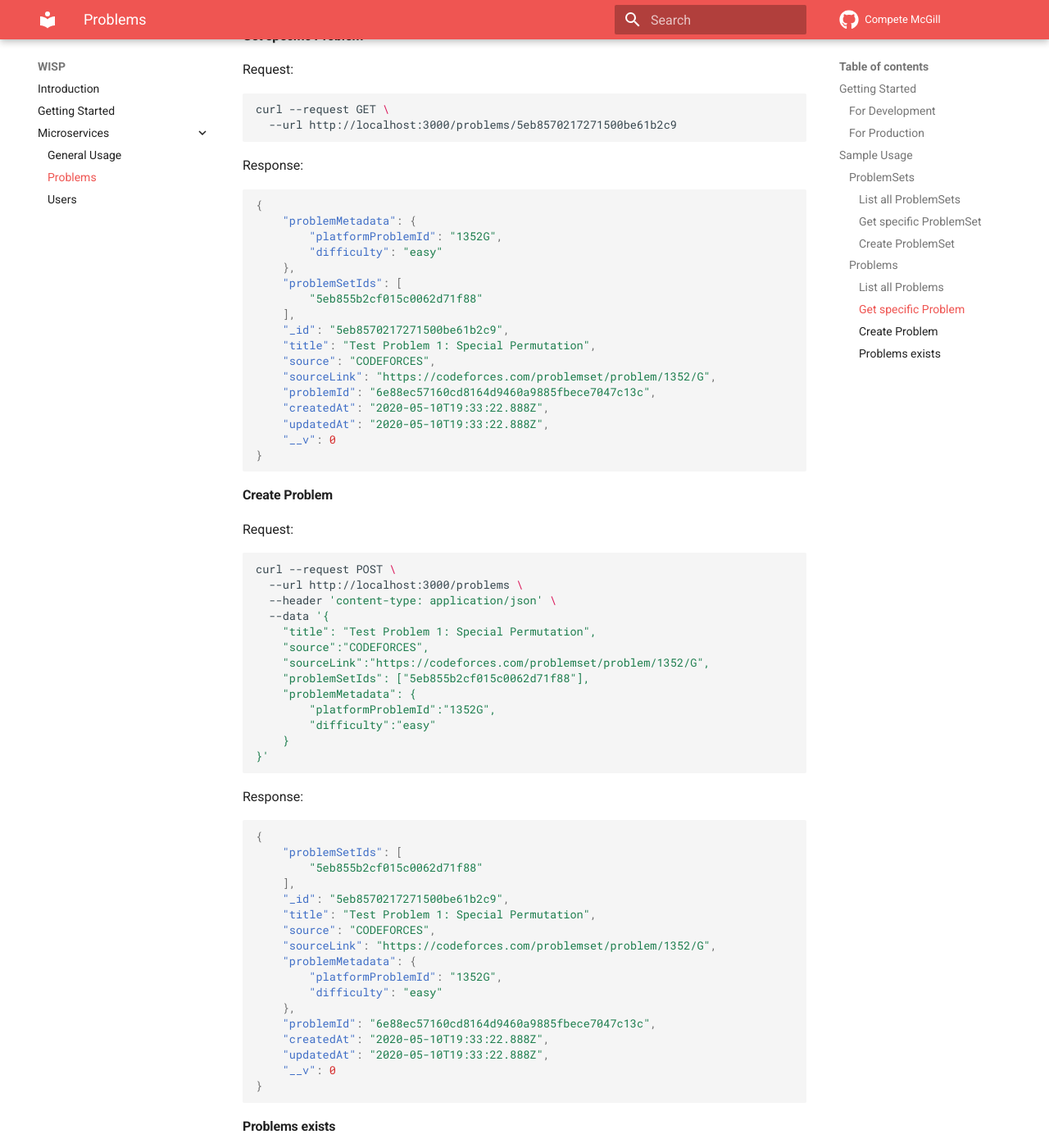
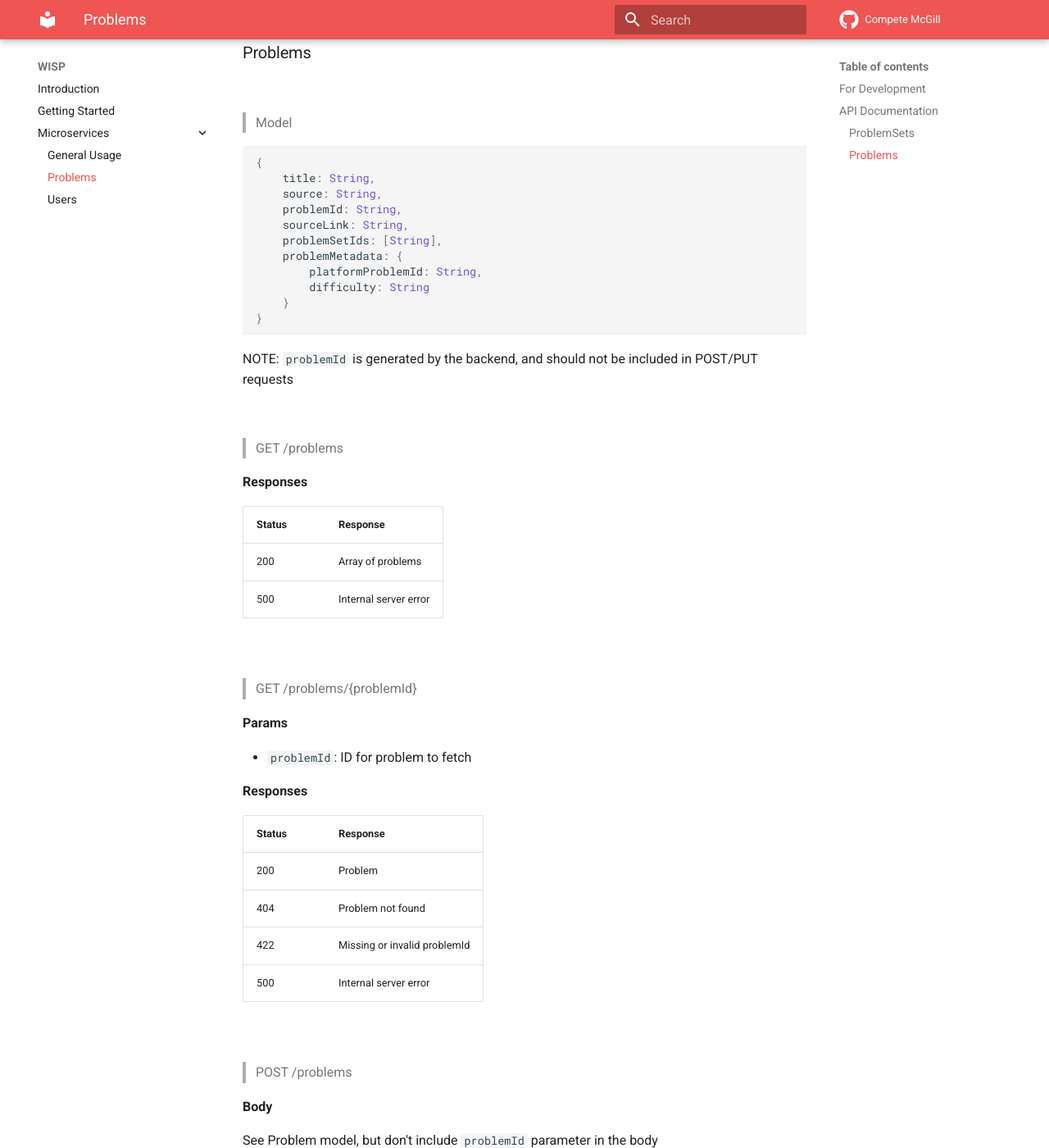
Before and after one commit to competemcgill/wisp, an MkDocs documentation site: the page built from docs/microservices/problems.md, in a window 1280 px wide and 1400 px high, scrolled down 3506 px. Shown: the whole window at 82% size. Built offline with MkDocs 1.6.1 and Material for MkDocs 9.7.7, drawn with Linux system fonts in a browser that asks for light colours; some of the changed text lies outside the part shown.

Commit message:
Finish and polish problems microservice docs

````diff
--- a/docs/microservices/problems.md
+++ b/docs/microservices/problems.md
@@ -2,264 +2,255 @@
 
 Among other functionality, WISP hosts an evolving set of problems and problem sets for users to attempt, and tracks their progress. The purpose of this microservice is to manage all data and logic relating to these problems and problem sets.
 
-## Getting Started
+## For Development
 
-### For Development
+**Running locally**
 
-**Requirements**
+The problems microservice does not depend on any other microservice to be running simultaneously.
 
-* [`docker`](https://www.docker.com/)
-* [`docker-compose`](https://docs.docker.com/compose/)
+1. Clone [the repository](https://github.com/Compete-McGill/wisp-problems-microservice), and navigate to the root of the project.
 
-**Running**
-
-Clone the repository, and navigate to the root of the project.
-
-Then run:
+2. Then navigate to the root of the repo and run:
 
 ```bash
+npm install
 npm start
 ```
 
-### For Production
+see `npm start` in [Available Commands](../general#available-commands)
 
-**Requirements**
+## API Documentation
 
-* [`docker`](https://www.docker.com/)
-
-**Build**
-
-Clone the repository, and navigate to the root of the project.
-
-Then run:
-
-```bash
-docker build -t wisp-problems-microservice:latest
-```
-```bash
-docker run --rm -d -p 3000:3000 wisp-problems-microservice
-```
-
-
-## Sample Usage
+For a more extensive documentation, visit the swagger docs
 
 ### ProblemSets
 
-#### List all ProblemSets
+<br>
 
-**Query parameters**
-* `includeProblems=true`: for each problem set returned, includes an array of problems belonging to that problem set as the field `problems`
+> Model
 
-Request:
-```bash
-curl --request GET \
-  --url 'http://localhost:3000/problemSets'
-```
-
-Response:
-```json
-[
-  {
-    "tags": [
-      "Graph Theory",
-      "Other Tag"
-    ],
-    "_id": "5eb855b2cf015c0062d71f88",
-    "title": "Test Problem Set 1",
-    "description": "This is a test problem set!",
-    "createdAt": "2020-05-10T19:27:46.233Z",
-    "updatedAt": "2020-05-10T19:27:46.233Z",
-    "__v": 0
-  }
-]
-```
-
-#### Get specific ProblemSet
-
-**Query parameters**
-* `includeProblems=true`: includes an array of problems belonging to the specified problem set as the field `problems`
-
-Request:
-```bash
-curl --request GET \
-  --url http://localhost:3000/problemSets/5eb855b2cf015c0062d71f88
-```
-
-Response:
-```json
+```javascript
 {
-    "tags": [
-        "Graph Theory",
-        "Other Tag"
-    ],
-    "_id": "5eb855b2cf015c0062d71f88",
-    "title": "Test Problem Set 1",
-    "description": "This is a test problem set!",
-    "createdAt": "2020-05-10T19:27:46.233Z",
-    "updatedAt": "2020-05-10T19:27:46.233Z",
-    "__v": 0
+    title: String,
+    description: String,
+    tags: [String],
+    problemCount: Number
 }
 ```
 
-#### Create ProblemSet
+<br>
 
-Request:
-```bash
-curl --request POST \
-  --url http://localhost:3000/problemSets \
-  --header 'content-type: application/json' \
-  --data '{
-	"title" : "Test Problem Set 1",
-	"description" : "This is a test problem set!",
-	"tags" : ["Graph Theory", "Other Tag"]
-}'
-```
+> GET /problemSets
 
-Response:
-```json
+**Query params**
+
+* `includeProblems=true`: for each problem set returned, includes an array of problems belonging to that problem set as the field `problems`
+
+**Responses**
+
+| Status | Response |
+| --- | --- |
+| 200 | Array of problemSets |
+| 500 | Internal server error |
+
+<br>
+
+> GET /problemSets/{problemSetId}
+
+**Query params**
+
+* `includeProblems=true`: includes an array of problems belonging to the specified problem set as the field `problems`
+
+**Params**
+
+* `problemSetId`: ID for problemSet to fetch
+
+**Responses**
+
+| Status | Response |
+| --- | --- |
+| 200 | ProblemSet |
+| 404 | ProblemSet not found |
+| 422 | Missing or invalid problemSetId |
+| 500 | Internal server error |
+
+<br>
+
+> POST /problemSets
+
+**Body**
+
+See ProblemSet model
+
+**Responses**
+
+| Status | Response |
+| --- | --- |
+| 200 | ProblemSet |
+| 422 | Missing or invalid params in body |
+| 500 | Internal server error |
+
+<br>
+
+> PUT /problemSets/{problemSetId}
+
+**Params**
+
+* `problemSetId`: ID for problemSet to update
+
+**Body**
+
+See ProblemSet model
+
+**Responses**
+
+| Status | Response |
+| --- | --- |
+| 200 | ProblemSet |
+| 404 | ProblemSet not found |
+| 422 | Missing or invalid problemSetId or body |
+| 500 | Internal server error |
+
+<br>
+
+> DELETE /problemSets/{problemSetId}
+
+**Params**
+
+* `problemSetId`: ID for problemSet to delete
+
+**Responses**
+
+| Status | Response |
+| --- | --- |
+| 200 | Empty |
+| 404 | ProblemSet not found |
+| 422 | Missing or invalid problemSetId |
+| 500 | Internal server error |
+
+<br>
+
+### Problems
+
+<br>
+
+> Model
+
+```javascript
 {
-    "tags": [
-        "Graph Theory",
-        "Other Tag"
-    ],
-    "_id": "5eb855b2cf015c0062d71f88",
-    "title": "Test Problem Set 1",
-    "description": "This is a test problem set!",
-    "createdAt": "2020-05-10T19:27:46.233Z",
-    "updatedAt": "2020-05-10T19:27:46.233Z",
-    "__v": 0
+    title: String,
+    source: String,
+    problemId: String,
+    sourceLink: String,
+    problemSetIds: [String],
+    problemMetadata: {
+        platformProblemId: String,
+        difficulty: String
+    }
 }
 ```
 
-### Problems
+NOTE: `problemId` is generated by the backend, and should not be included in POST/PUT requests
 
-#### List all Problems
+<br>
 
-Request:
-```bash
-curl --request GET \
-  --url http://localhost:3000/problems
-```
+> GET /problems
 
-Response:
-```json
-[
-  {
-    "problemMetadata": {
-      "platformProblemId": "1352G",
-      "difficulty": "easy"
-    },
-    "problemSetIds": [
-      "5eb855b2cf015c0062d71f88"
-    ],
-    "_id": "5eb8570217271500be61b2c9",
-    "title": "Test Problem 1: Special Permutation",
-    "source": "CODEFORCES",
-    "sourceLink": "https://codeforces.com/problemset/problem/1352/G",
-    "problemId": "6e88ec57160cd8164d9460a9885fbece7047c13c",
-    "createdAt": "2020-05-10T19:33:22.888Z",
-    "updatedAt": "2020-05-10T19:33:22.888Z",
-    "__v": 0
-  }
-]
-```
+**Responses**
 
-#### Get specific Problem
+| Status | Response |
+| --- | --- |
+| 200 | Array of problems |
+| 500 | Internal server error |
 
-Request:
-```bash
-curl --request GET \
-  --url http://localhost:3000/problems/5eb8570217271500be61b2c9
-```
+<br>
 
-Response:
-```json
-{
-    "problemMetadata": {
-        "platformProblemId": "1352G",
-        "difficulty": "easy"
-    },
-    "problemSetIds": [
-        "5eb855b2cf015c0062d71f88"
-    ],
-    "_id": "5eb8570217271500be61b2c9",
-    "title": "Test Problem 1: Special Permutation",
-    "source": "CODEFORCES",
-    "sourceLink": "https://codeforces.com/problemset/problem/1352/G",
-    "problemId": "6e88ec57160cd8164d9460a9885fbece7047c13c",
-    "createdAt": "2020-05-10T19:33:22.888Z",
-    "updatedAt": "2020-05-10T19:33:22.888Z",
-    "__v": 0
-}
-```
+> GET /problems/{problemId}
 
-#### Create Problem
+**Params**
 
-Request:
-```bash
-curl --request POST \
-  --url http://localhost:3000/problems \
-  --header 'content-type: application/json' \
-  --data '{
-	"title": "Test Problem 1: Special Permutation",
-	"source":"CODEFORCES",
-    "sourceLink":"https://codeforces.com/problemset/problem/1352/G",
-	"problemSetIds": ["5eb855b2cf015c0062d71f88"],
-	"problemMetadata": {
-		"platformProblemId":"1352G",
-		"difficulty":"easy"
-	}
-}'
-```
+* `problemId`: ID for problem to fetch
 
-Response:
-```json
-{
-    "problemSetIds": [
-        "5eb855b2cf015c0062d71f88"
-    ],
-    "_id": "5eb8570217271500be61b2c9",
-    "title": "Test Problem 1: Special Permutation",
-    "source": "CODEFORCES",
-    "sourceLink": "https://codeforces.com/problemset/problem/1352/G",
-    "problemMetadata": {
-        "platformProblemId": "1352G",
-        "difficulty": "easy"
-    },
-    "problemId": "6e88ec57160cd8164d9460a9885fbece7047c13c",
-    "createdAt": "2020-05-10T19:33:22.888Z",
-    "updatedAt": "2020-05-10T19:33:22.888Z",
-    "__v": 0
-}
-```
+**Responses**
 
-#### Problems exists
+| Status | Response |
+| --- | --- |
+| 200 | Problem |
+| 404 | Problem not found |
+| 422 | Missing or invalid problemId |
+| 500 | Internal server error |
 
-The `id` that is used in this requests URL is a custom ID that can be generated by concatenating the platform ("CODEFORCES") and the problem ID as displayed on the platform ("1352G"), and then taking the SHA-1 hash of the resulting string.
+<br>
 
-Request:
-```bash
-curl --request GET \
-  --url http://localhost:3000/problems/6e88ec57160cd8164d9460a9885fbece7047c13c/exists
-```
+> POST /problems
 
-Response:
-```json
-{
-    "problemMetadata": {
-    "platformProblemId": "1352G",
-    "difficulty": "easy"
-    },
-    "problemSetIds": [
-    "5eb855b2cf015c0062d71f88"
-    ],
-    "_id": "5eb8570217271500be61b2c9",
-    "title": "Test Problem 1: Special Permutation",
-    "source": "CODEFORCES",
-    "sourceLink": "https://codeforces.com/problemset/problem/1352/G",
-    "problemId": "6e88ec57160cd8164d9460a9885fbece7047c13c",
-    "createdAt": "2020-05-10T19:33:22.888Z",
-    "updatedAt": "2020-05-10T19:33:22.888Z",
-    "__v": 0
-}
-```
+**Body**
+
+See Problem model, but don't include `problemId` parameter in the body
+
+**Responses**
+
+| Status | Response |
+| --- | --- |
+| 200 | Problem |
+| 422 | Missing or invalid params in body |
+| 500 | Internal server error |
+
+<br>
+
+> PUT /problems/{problemId}
+
+**Params**
+
+* `problemId`: ID for problem to update
+
+**Body**
+
+See Problem model, but don't include `problemId` parameter in the body
+
+**Responses**
+
+| Status | Response |
+| --- | --- |
+| 200 | Problem |
+| 404 | Problem not found |
+| 422 | Missing or invalid problemId or body |
+| 500 | Internal server error |
+
+<br>
+
+> DELETE /problems/{problemId}
+
+**Params**
+
+* `problemId`: ID for problem to delete
+
+**Responses**
+
+| Status | Response |
+| --- | --- |
+| 200 | Empty |
+| 404 | Problem not found |
+| 422 | Missing or invalid problemSetId |
+| 500 | Internal server error |
+
+<br>
+
+> GET /problems/{problemId}/exists
+
+**Params**
+
+* `problemId`: ID for problem to delete
+    * This `problemId` that is used in this requests URL is a custom ID that can be generated by concatenating the platform ("CODEFORCES") and the problem ID as displayed on the platform ("1352G"), and then taking the SHA-1 hash of the resulting string.
+    * This is the `problemId` from the Problem model (instead of the usual mongo ID)
+
+**Responses**
+
+| Status | Response |
+| --- | --- |
+| 200 | Problem |
+| 404 | Problem not found |
+| 422 | Missing or invalid problemSetId |
+| 500 | Internal server error |
+
+<br>
````
Also changed, not shown: docs/microservices/general.md (+3 -3 lines), docs/microservices/users.md (+9 -9 lines).
